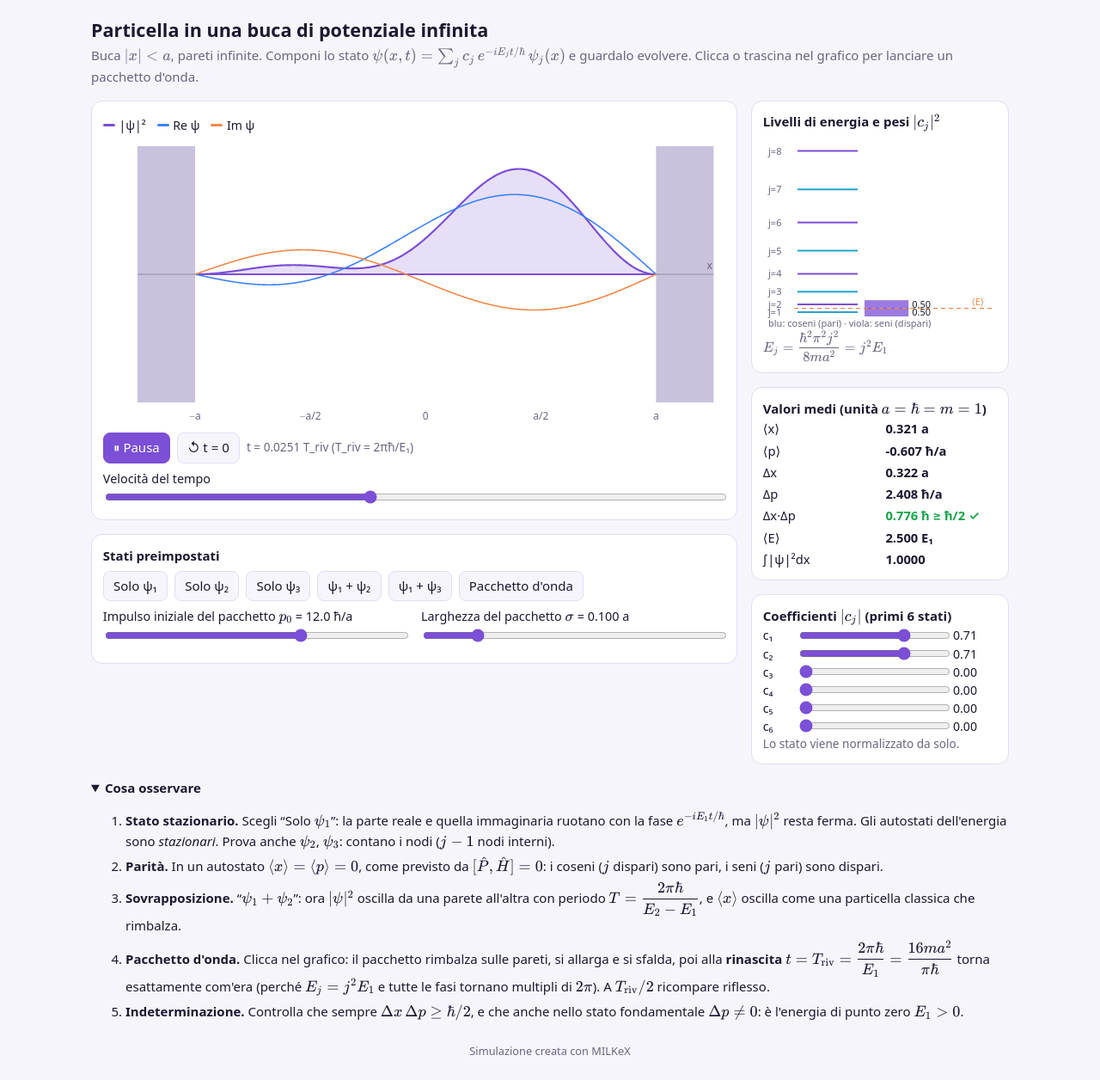
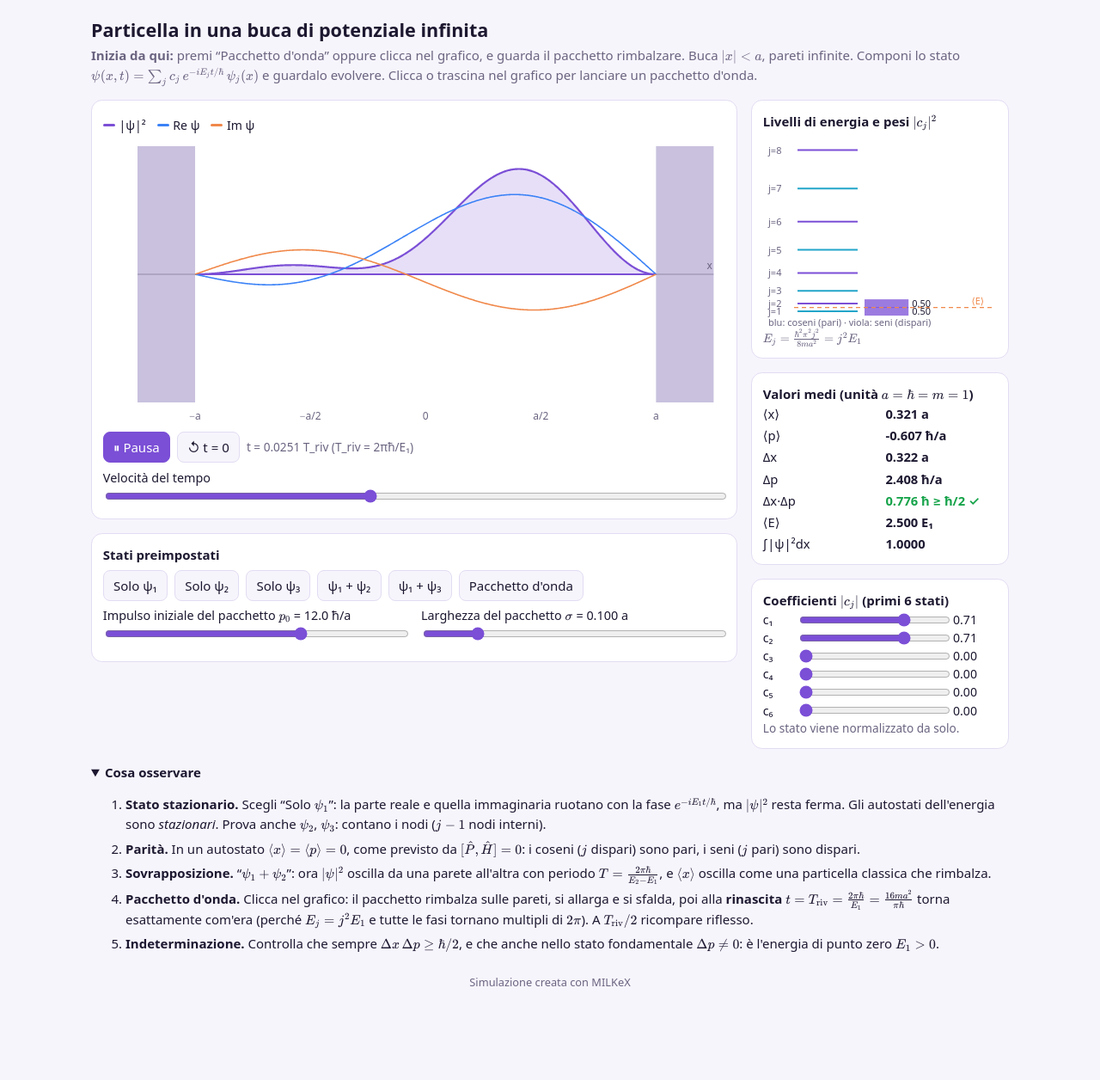
Before and after one commit to GabryTucci/milkex-simulazioni, a plain HTML site: page quantum/buca-infinita.html in a window 1280 px wide. Shown: the whole page at 86% size. After the commit the page ends 1176 px from the top, so only its background shows below. Drawn offline with nearby package versions, Linux system fonts and the light colour scheme.

Commit message:
Buca infinita: formule non tagliate, indicazione iniziale

```diff
--- a/quantum/buca-infinita.html
+++ b/quantum/buca-infinita.html
@@ -35,6 +35,7 @@ input[type=range]{width:100%;accent-color:var(--ac)}
 .hint{color:var(--mut);font-size:.85rem}
 details{margin-top:1rem}summary{cursor:pointer;font-weight:600}
 ol li{margin:.35rem 0}
+.katex{font-size:1.05em}.katex-display{overflow-x:auto;overflow-y:hidden;padding:.35em .1em}.katex-display>.katex{white-space:nowrap}
 footer{color:var(--mut);font-size:.8rem;text-align:center;margin:1.5rem 0 .5rem}
 .good{color:var(--ok)}
 </style>
@@ -42,7 +43,7 @@ footer{color:var(--mut);font-size:.8rem;text-align:center;margin:1.5rem 0 .5rem}
 <body>
 <main>
 <h1>Particella in una buca di potenziale infinita</h1>
-<p class="sub">Buca $|x|&lt;a$, pareti infinite. Componi lo stato $\psi(x,t)=\sum_j c_j\,e^{-iE_jt/\hbar}\,\psi_j(x)$ e guardalo evolvere. Clicca o trascina nel grafico per lanciare un pacchetto d'onda.</p>
+<p class="sub"><b>Inizia da qui:</b> premi “Pacchetto d'onda” oppure clicca nel grafico, e guarda il pacchetto rimbalzare. Buca $|x|&lt;a$, pareti infinite. Componi lo stato $\psi(x,t)=\sum_j c_j\,e^{-iE_jt/\hbar}\,\psi_j(x)$ e guardalo evolvere. Clicca o trascina nel grafico per lanciare un pacchetto d'onda.</p>
 <div class="grid">
   <div>
     <div class="card">
@@ -68,7 +69,7 @@ footer{color:var(--mut);font-size:.8rem;text-align:center;margin:1.5rem 0 .5rem}
     <div class="card">
       <b>Livelli di energia e pesi $|c_j|^2$</b>
       <canvas id="levels" aria-label="Livelli di energia"></canvas>
-      <div class="hint">$E_j=\dfrac{\hbar^2\pi^2 j^2}{8ma^2}=j^2E_1$</div>
+      <div class="hint">$E_j=\frac{\hbar^2\pi^2 j^2}{8ma^2}=j^2E_1$</div>
     </div>
     <div class="card" style="margin-top:1rem">
       <b>Valori medi (unità $a=\hbar=m=1$)</b>
@@ -87,8 +88,8 @@ footer{color:var(--mut);font-size:.8rem;text-align:center;margin:1.5rem 0 .5rem}
 <ol>
 <li><b>Stato stazionario.</b> Scegli “Solo $\psi_1$”: la parte reale e quella immaginaria ruotano con la fase $e^{-iE_1t/\hbar}$, ma $|\psi|^2$ resta ferma. Gli autostati dell'energia sono <i>stazionari</i>. Prova anche $\psi_2$, $\psi_3$: contano i nodi ($j-1$ nodi interni).</li>
 <li><b>Parità.</b> In un autostato $\langle x\rangle=\langle p\rangle=0$, come previsto da $[\hat P,\hat H]=0$: i coseni ($j$ dispari) sono pari, i seni ($j$ pari) sono dispari.</li>
-<li><b>Sovrapposizione.</b> “$\psi_1+\psi_2$”: ora $|\psi|^2$ oscilla da una parete all'altra con periodo $T=\dfrac{2\pi\hbar}{E_2-E_1}$, e $\langle x\rangle$ oscilla come una particella classica che rimbalza.</li>
-<li><b>Pacchetto d'onda.</b> Clicca nel grafico: il pacchetto rimbalza sulle pareti, si allarga e si sfalda, poi alla <b>rinascita</b> $t=T_{\rm riv}=\dfrac{2\pi\hbar}{E_1}=\dfrac{16ma^2}{\pi\hbar}$ torna esattamente com'era (perché $E_j=j^2E_1$ e tutte le fasi tornano multipli di $2\pi$). A $T_{\rm riv}/2$ ricompare riflesso.</li>
+<li><b>Sovrapposizione.</b> “$\psi_1+\psi_2$”: ora $|\psi|^2$ oscilla da una parete all'altra con periodo $T=\frac{2\pi\hbar}{E_2-E_1}$, e $\langle x\rangle$ oscilla come una particella classica che rimbalza.</li>
+<li><b>Pacchetto d'onda.</b> Clicca nel grafico: il pacchetto rimbalza sulle pareti, si allarga e si sfalda, poi alla <b>rinascita</b> $t=T_{\rm riv}=\frac{2\pi\hbar}{E_1}=\frac{16ma^2}{\pi\hbar}$ torna esattamente com'era (perché $E_j=j^2E_1$ e tutte le fasi tornano multipli di $2\pi$). A $T_{\rm riv}/2$ ricompare riflesso.</li>
 <li><b>Indeterminazione.</b> Controlla che sempre $\Delta x\,\Delta p\ge\hbar/2$, e che anche nello stato fondamentale $\Delta p\neq0$: è l'energia di punto zero $E_1>0$.</li>
 </ol>
 </details>
```
